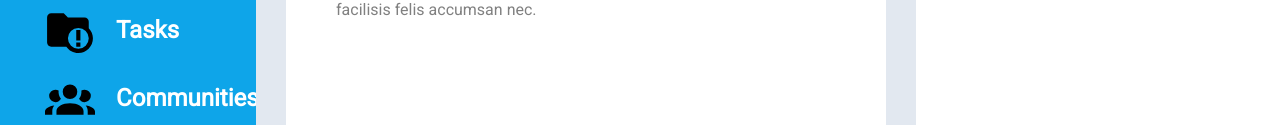
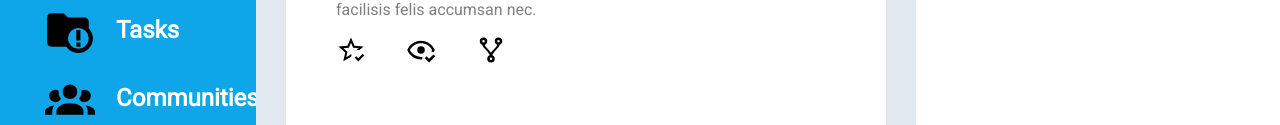
Before and after one commit to Imkaroboi/admindashboard, a plain HTML site: page index.html in a window 1280 px wide. Shown: the part 455-580 px from the top of the page. Drawn offline with Linux system fonts and the light colour scheme.

Commit message:
added grid layout

```diff
--- a/index.html
+++ b/index.html
@@ -94,6 +94,11 @@
               <div>
                 <h2>Super cool Project</h2>
                 <p style="color: gray;">Sed tempus ut lacus ut scelerisque. <br> Suspendisse sollicitudin nibherat, id <br> facilisis felis accumsan nec.</p>
+                <div style="display: flex; gap: 40px;">
+                  <img src="icons/star.svg" style="height: 30px;">
+                  <img src="icons/view.svg" style="height: 30px;">
+                  <img src="icons/fork.svg" style="height: 30px;">
+                </div>
               </div>
               <div></div>
               <div></div>
--- a/style.css
+++ b/style.css
@@ -158,3 +158,6 @@ button:hover {
 body {
   overflow: hidden;
 }
+.projects > div > div > img {
+  cursor: pointer;
+}
```
